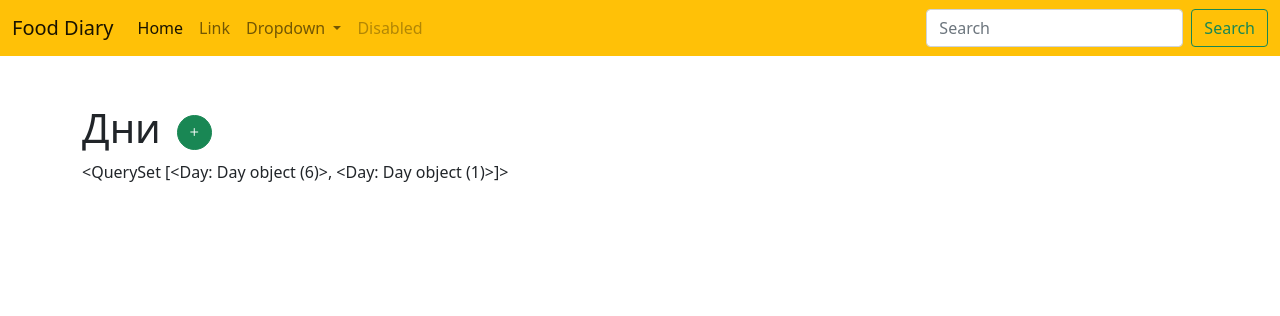
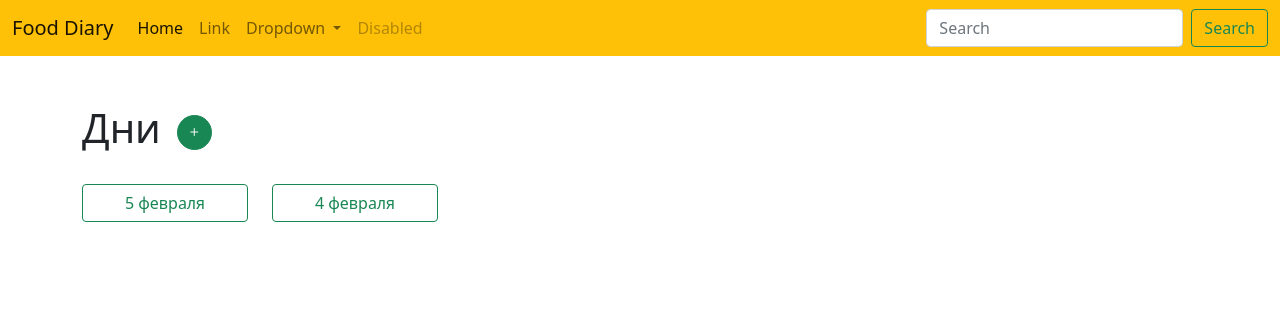
Before and after one commit to IlyaSarychev/fooddiary, a Django app: template fooddiary/diary/templates/diary/days/list.html in a window 1280 px wide. Shown: the top 316 px of the page. Run offline with Django 4.2, Linux system fonts and the light colour scheme; the template is opened without the code that fills it: values that come from a table or form of the project are taken from there, others are empty; data comes from the database, SQL or seed files in the repository; both versions use the stored data as it was after the commit; some libraries are stand-ins or nearby versions.

Commit message:
исправил модель дня

```diff
--- a/fooddiary/diary/models.py
+++ b/fooddiary/diary/models.py
@@ -6,7 +6,7 @@ class Day(models.Model):
     '''День в дневнике'''
 
     user = models.ForeignKey(User, null=True, blank=True, related_name='days', on_delete=models.CASCADE)
-    date = models.DateField('Дата', auto_now_add=True)
+    date = models.DateField('Дата')
     session_key = models.CharField('Ключ сессии', max_length=40, null=True, blank=True)
 
     class Meta:
--- a/fooddiary/diary/templates/diary/days/list.html
+++ b/fooddiary/diary/templates/diary/days/list.html
@@ -8,7 +8,7 @@
     <div class="container">
         <div class="row mt-5">
             <div class="col-12">
-                <div class="d-flex align-items-center">
+                <div class="d-flex align-items-center mb-4">
                     <h1>Дни</h1>
                     <button data-bs-target="#dayModal" data-bs-toggle="modal" class="btn btn-success ms-3 p-1 rounded-circle"
                         style="width: 35px; height: 35px;">
@@ -17,7 +17,17 @@
                 </div>
             </div>
             <div class="col-12">
-                {{days_list}}
+                <div class="row">
+                    {% for day in days_list %}
+                        <div class="col-6 col-md-4 col-lg-2">
+                            <a href="#" class="btn btn-outline-success w-100">
+                                {{ day.date|date:"j E" }}
+                            </a>
+                        </div>
+                    {% empty %}
+                        <p>Пожалуйста, добавьте день в ваш дневник</p>
+                    {% endfor %}
+                </div>
             </div>
         </div>
     </div>
```
Also changed, not shown: fooddiary/db.sqlite3, fooddiary/diary/migrations/0003_alter_day_date.py (added).
